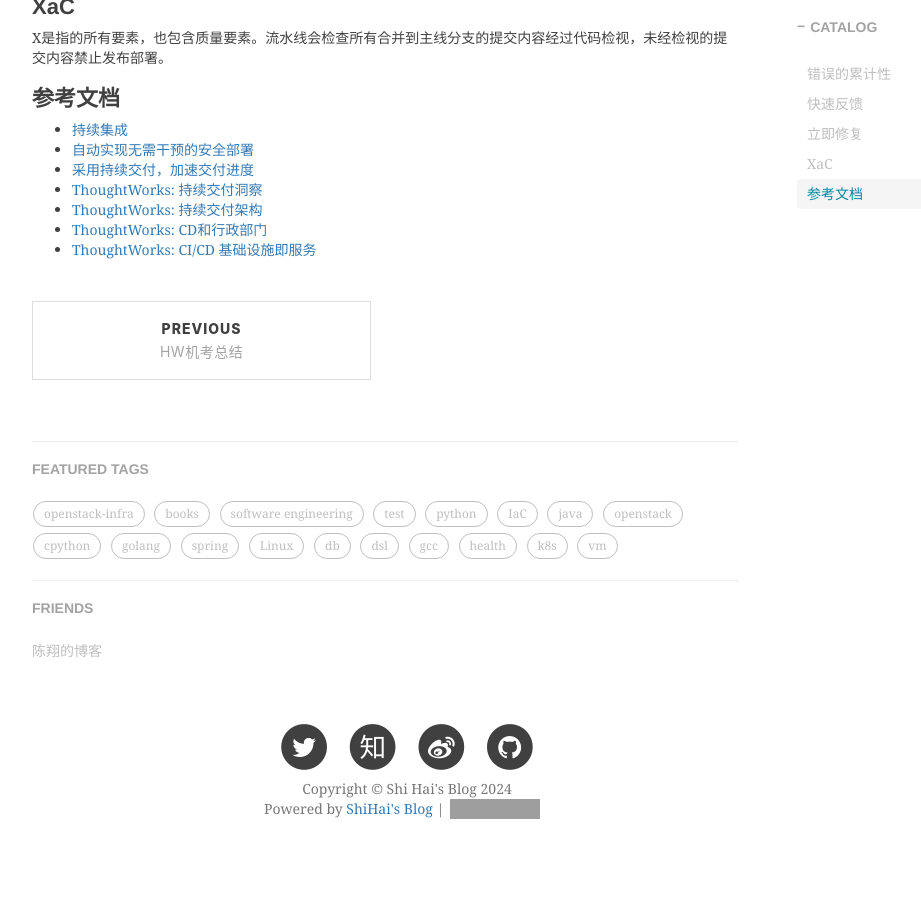
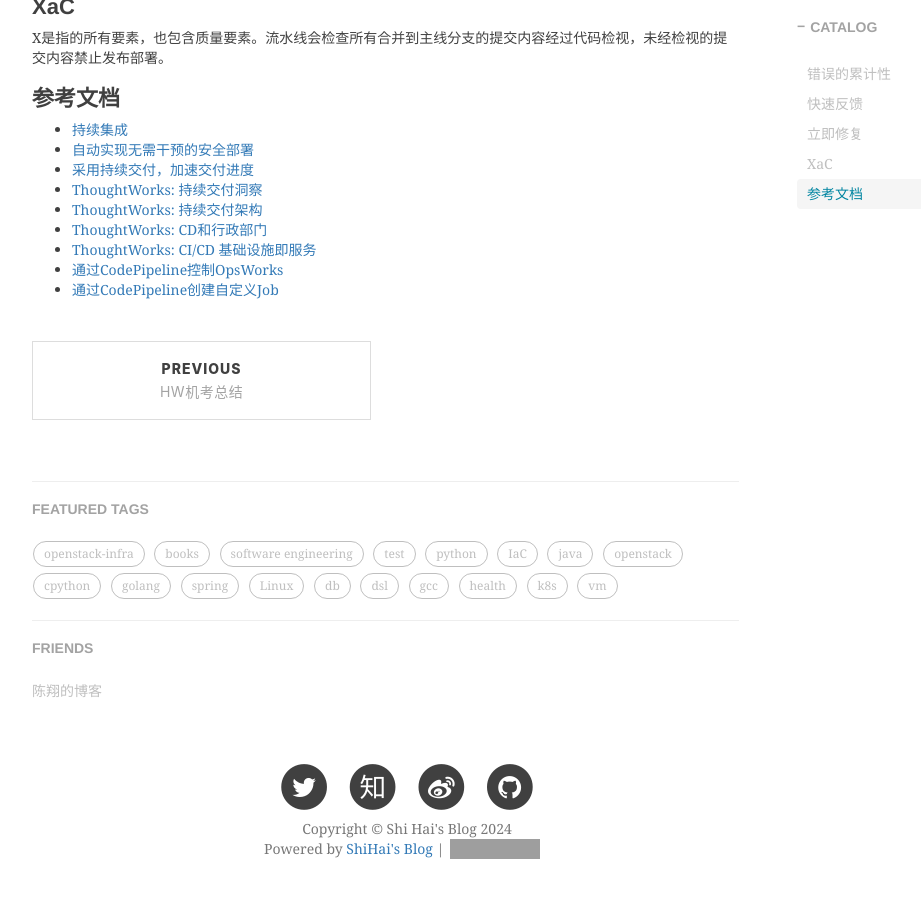
Before and after one commit to shihai1991/shihai1991.github.io, a Jekyll site: the page built from _posts/2024-10-06-持续集成与持续交付.md, in a window 1280 px wide and 900 px high, scrolled down 815 px. Shown: the whole window, without its empty margins (233-1154 px from the left). Built offline with Jekyll 4.4.1, drawn with Linux system fonts in a browser that asks for light colours; nearby versions of some CDN libraries; comment, search, counter and statistics services are not loaded; grey boxes are pictures that could not be loaded.

Commit message:
Update 2024-10-06-持续集成与持续交付.md

```diff
--- a/_posts/2024-10-06-持续集成与持续交付.md
+++ b/_posts/2024-10-06-持续集成与持续交付.md
@@ -33,3 +33,5 @@ X是指的所有要素，也包含质量要素。流水线会检查所有合并
 - [ThoughtWorks: 持续交付架构](https://www.thoughtworks.com/insights/blog/architecting-continuous-delivery)
 - [ThoughtWorks: CD和行政部门](https://www.thoughtworks.com/insights/blog/cd-and-executive)
 - [ThoughtWorks: CI/CD 基础设施即服务](https://www.thoughtworks.com/radar/techniques/ci-cd-infrastructure-as-a-service)
+- [通过CodePipeline控制OpsWorks](https://docs.aws.amazon.com/opsworks/latest/userguide/other-services-cp-chef12-update.html)
+- [通过CodePipeline创建自定义Job](https://docs.aws.amazon.com/codepipeline/latest/userguide/actions-create-custom-action.html)
```
